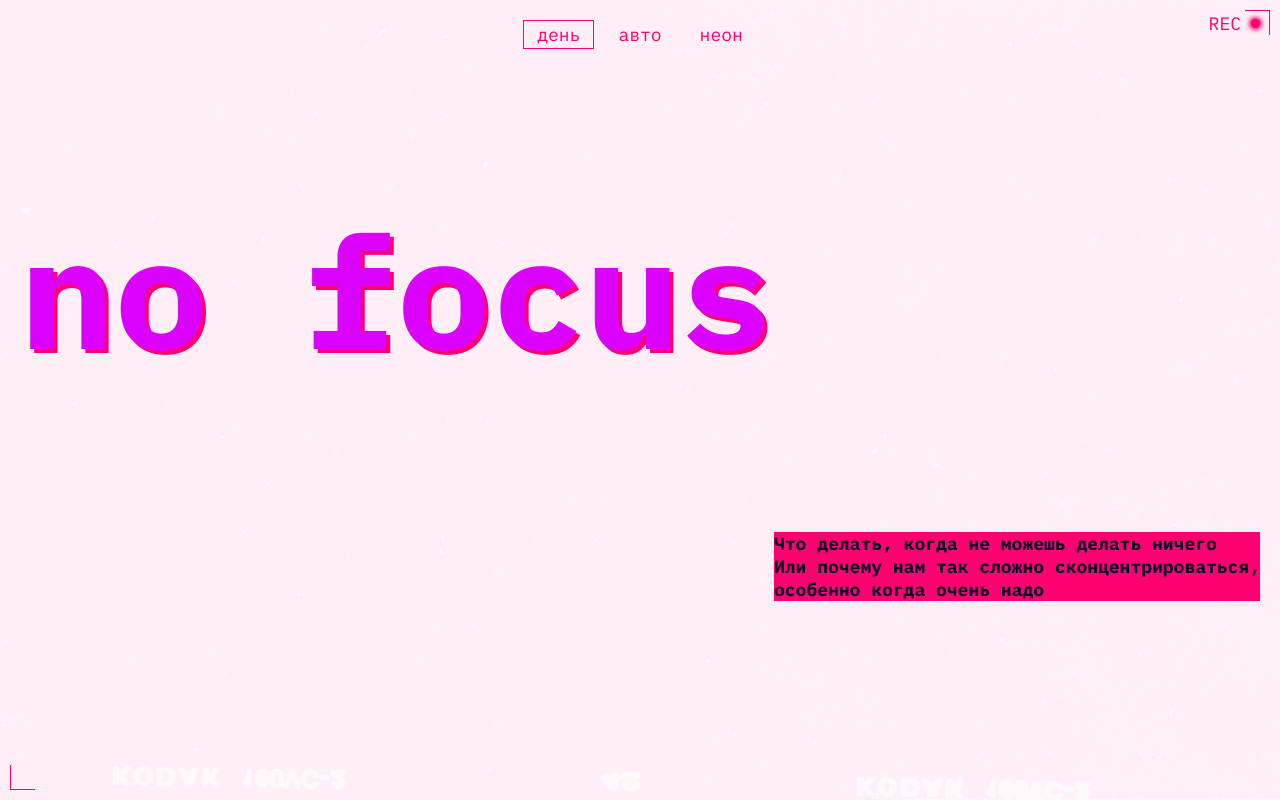
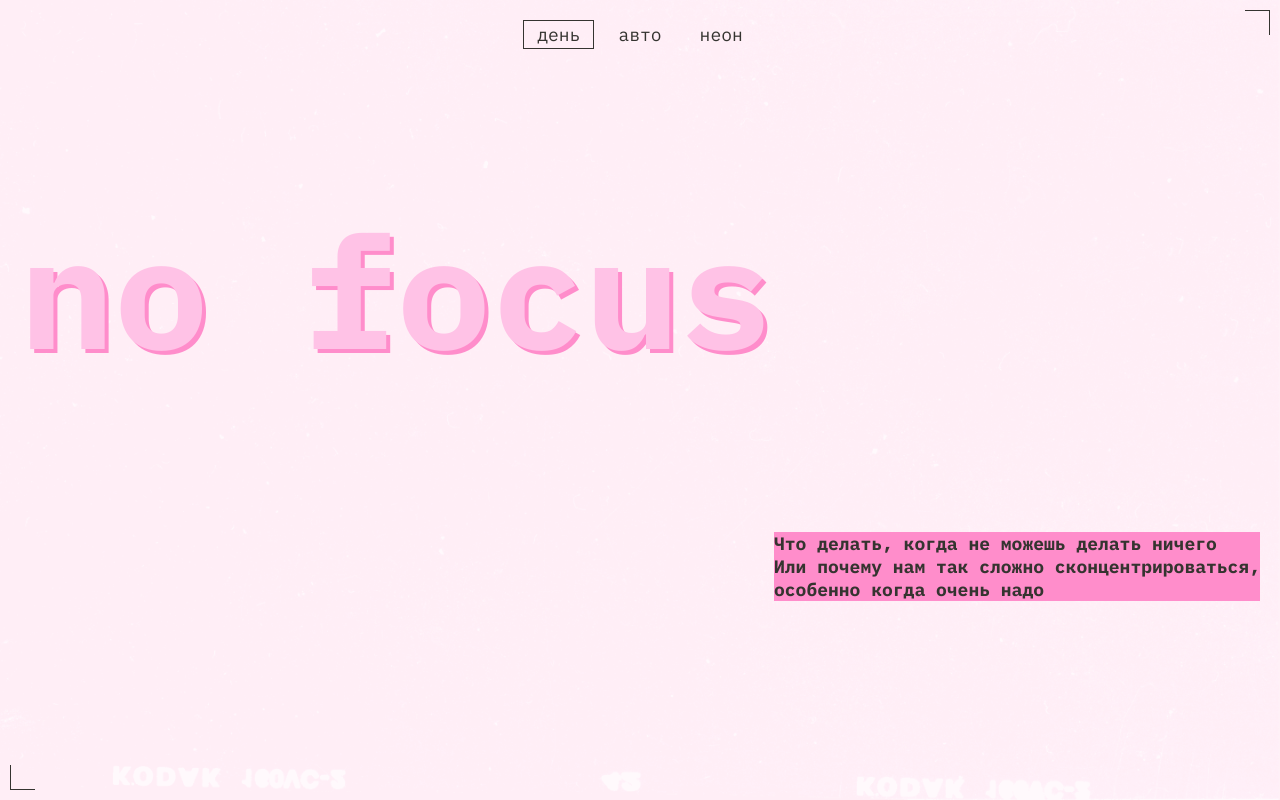
Before and after one commit to bungle608/slozhno-sosredotochitsya, a plain HTML site: page index.html in a window 1280 px wide. Both pictures are taken after a click on the button "день". Shown: the top 800 px of the page. Drawn offline with Linux system fonts and the light colour scheme.

Commit message:
Добавил prefer scheme настраиваю темную и светлую тему

```diff
--- a/styles/dark.css
+++ b/styles/dark.css
@@ -14,3 +14,10 @@
   --background-color-page: var(--color-black-1, #000028);
 
 }
+
+
+@media (prefers-color-scheme: dark) {
+  :root {
+        --background-image-page: url("../images/cover-image-dark.png");
+  }
+}
--- a/styles/light.css
+++ b/styles/light.css
@@ -11,9 +11,19 @@
   */
 
 --background-image-page: url(../images/cover-image-light.png);
+--background-color-page: var(--color-pink, #fff1f7);
+--page-title-color: var(--color-pink-3, #ffc2eb);
+--theme-color: var(--color-black-2, #353430);
+--hover-color: var(--color-black-hover, rgba(50, 49, 45, 0.40));
+--subtitle-color: var(--color-black-2, #353430);
+--accent-color: var(--color-pink-4, #ff8dcb);
+--rec-decor-visible: hidden
+
+}
 
 
-
-
-
+@media (prefers-color-scheme: light) {
+  :root {
+    --background-image-page: url("../images/cover-image-light.png");
+  }
 }
--- a/styles/style.css
+++ b/styles/style.css
@@ -5,7 +5,7 @@
   font-family: var(--font-family-page, "IBM Plex mono", monospace);
   font-size: var(--font-size, 18px);
   background-color: var(--background-color-page, #000028);
-  background-image: var(--background-image-page);
+  background: var(--background-image-page);
   background-repeat: no-repeat;
   background-position: center;
   background-size: cover;
--- a/styles/variables.css
+++ b/styles/variables.css
@@ -12,6 +12,8 @@
 
   --color-black-1: #000028;
   --color-black-2: #353430;
+  --color-black-3: rgba(50, 49, 45, 0.40);
+  --color-black-hover: rgba(50, 49, 45, 0.40);
 
   --color-purple-1: #db00ff;
   --color-purple-2: #ff0070;
@@ -31,6 +33,7 @@
   --rec-decor-visible: visible;
   --color-text: var(--color-pink-2, #f1b2ce);
   --font-family-page: "IBM Plex mono", monospace;
-  --background-color-page: var(--color-black-1, ##000028);
+  --background-color-page: var(--color-black-1, #000028);
+
 
 }
```
